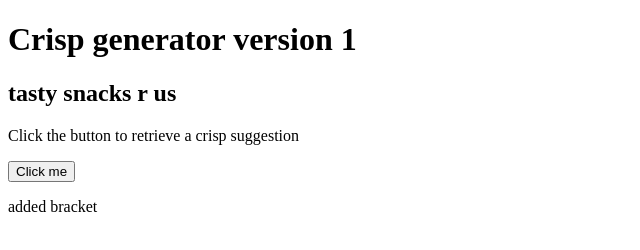
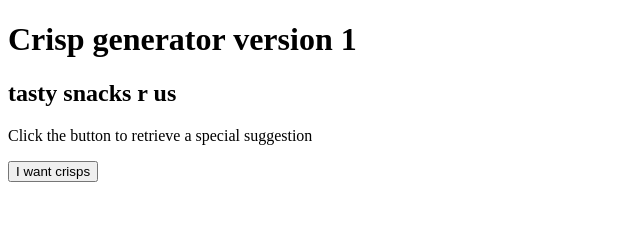
Before and after one commit to user18601/user18601.github.io, a plain HTML site: page index.html in a window 1280 px wide. Shown: the whole page, without its empty margins (0-640 px from the left). Drawn offline with Linux system fonts and the light colour scheme.

Commit message:
Update index.html

```diff
--- a/index.html
+++ b/index.html
@@ -5,12 +5,11 @@
 <h1>Crisp generator version 1</h1>
 <h2>tasty snacks r us</h2>
 
-<p>Click the button to retrieve a crisp suggestion </p>
+<p>Click the button to retrieve a special suggestion </p>
 
-<button onclick="myFunction()">Click me</button>
+<button onclick="myFunction()">I want crisps</button>
 
 <p id="demo"></p>
-<p>added bracket</p>
 
 <script>
 function myFunction() {
```
